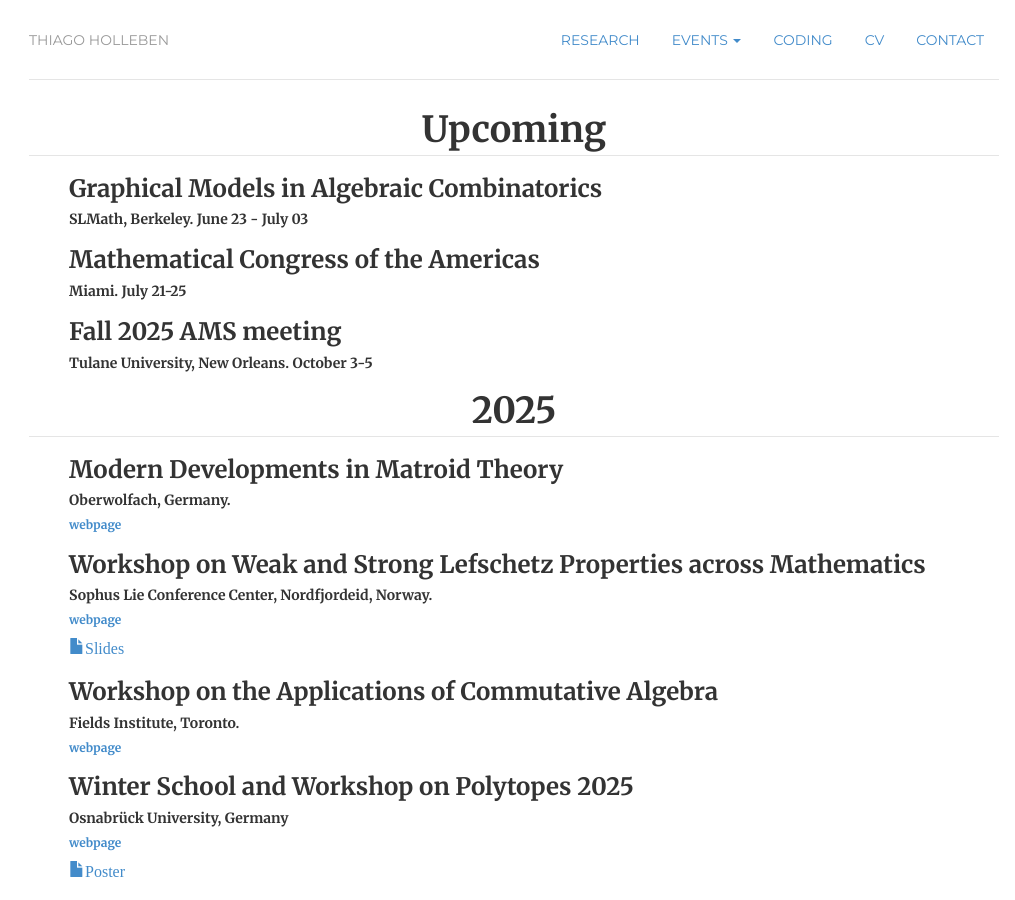
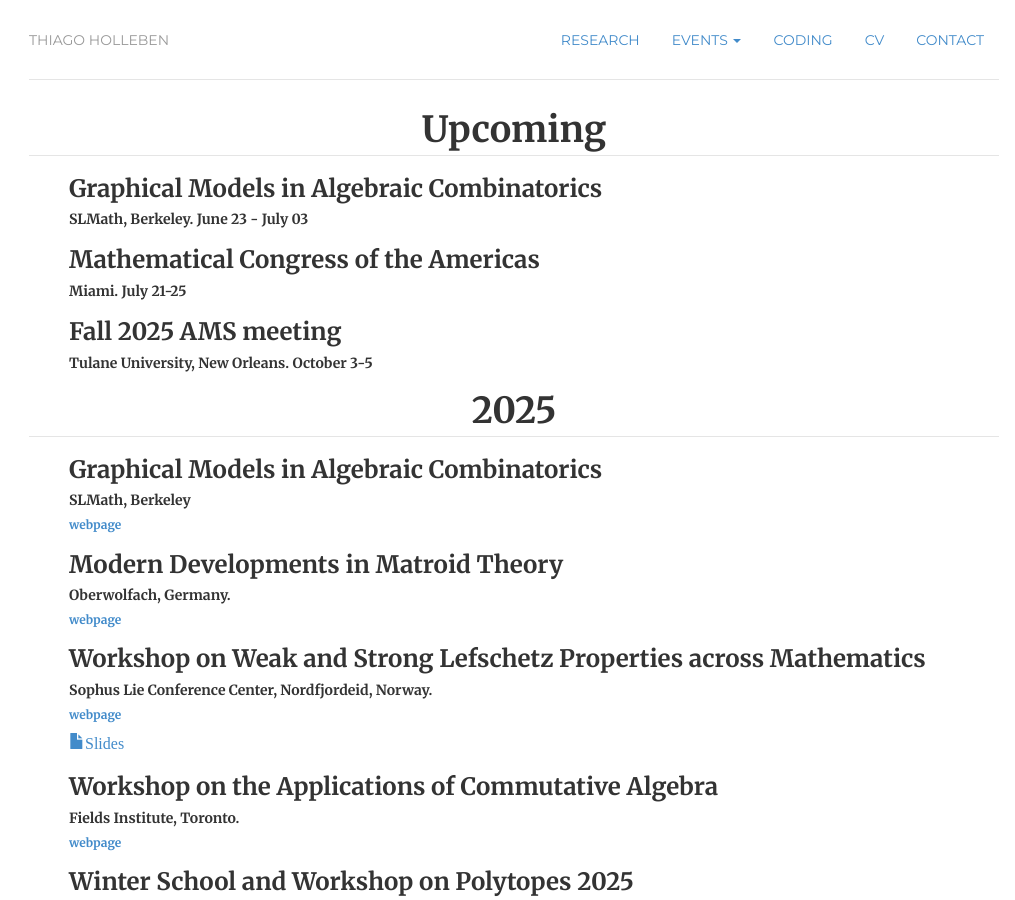
Before and after one commit to hollebenthiago/hollebenthiago.github.io, a Jekyll site: the page built from attended/index.html, in a window 1280 px wide and 900 px high. Shown: the whole window, without its empty margins (126-1141 px from the left). Built offline with Jekyll 4.4.1, drawn with Linux system fonts in a browser that asks for light colours.

Commit message:
adding slmath summer school

```diff
--- a/attended/index.html
+++ b/attended/index.html
@@ -41,6 +41,17 @@ description: Thiago Holleben is a PhD candidate at Dalhousie University.
 
     <div class="paper-list">
         <ul>
+            <li>
+                <h3>
+                    Graphical Models in Algebraic Combinatorics
+                </h3>
+                <h5>
+                    SLMath, Berkeley
+                </h5>
+                <h6>
+                    <a href="https://www.slmath.org/summer-schools/1121">webpage</a>
+                </h6>
+            </li>
             <li>
                 <h3>
                     Modern Developments in Matroid Theory
```
